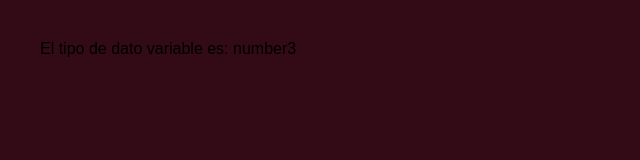
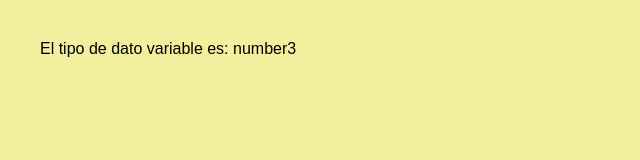
Before and after one commit to MarcelaVelasco/Miprimerpaginaweb1.0, a plain HTML site: page index.html in a window 1280 px wide. Shown: the whole page, without its empty margins (0-640 px from the left). Drawn offline with Linux system fonts and the light colour scheme.

Commit message:
Cambie la carpeta estilos.css

```diff
--- a/estilos.css
+++ b/estilos.css
@@ -1,3 +1,3 @@
 body{
-    background-color: rgb(50, 11, 22);
+    background-color: rgb(242, 239, 159);
 }
```
